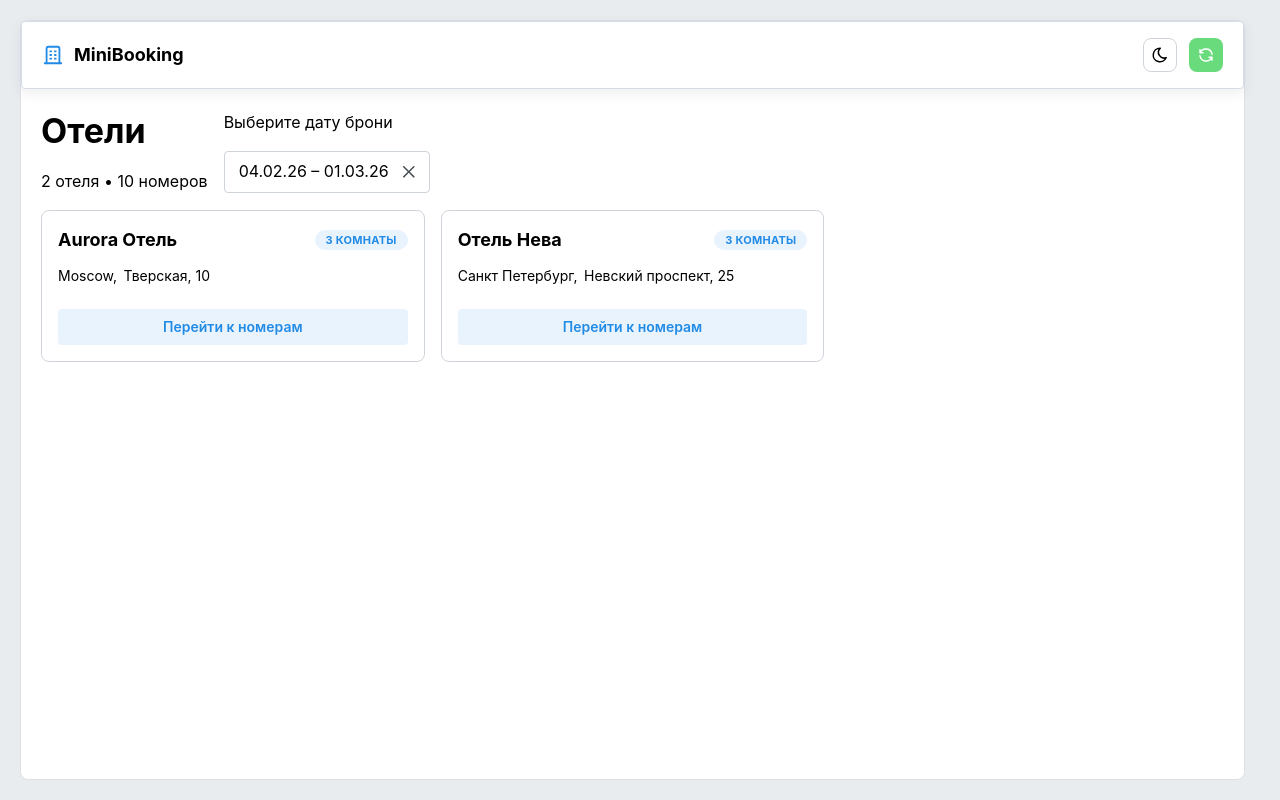
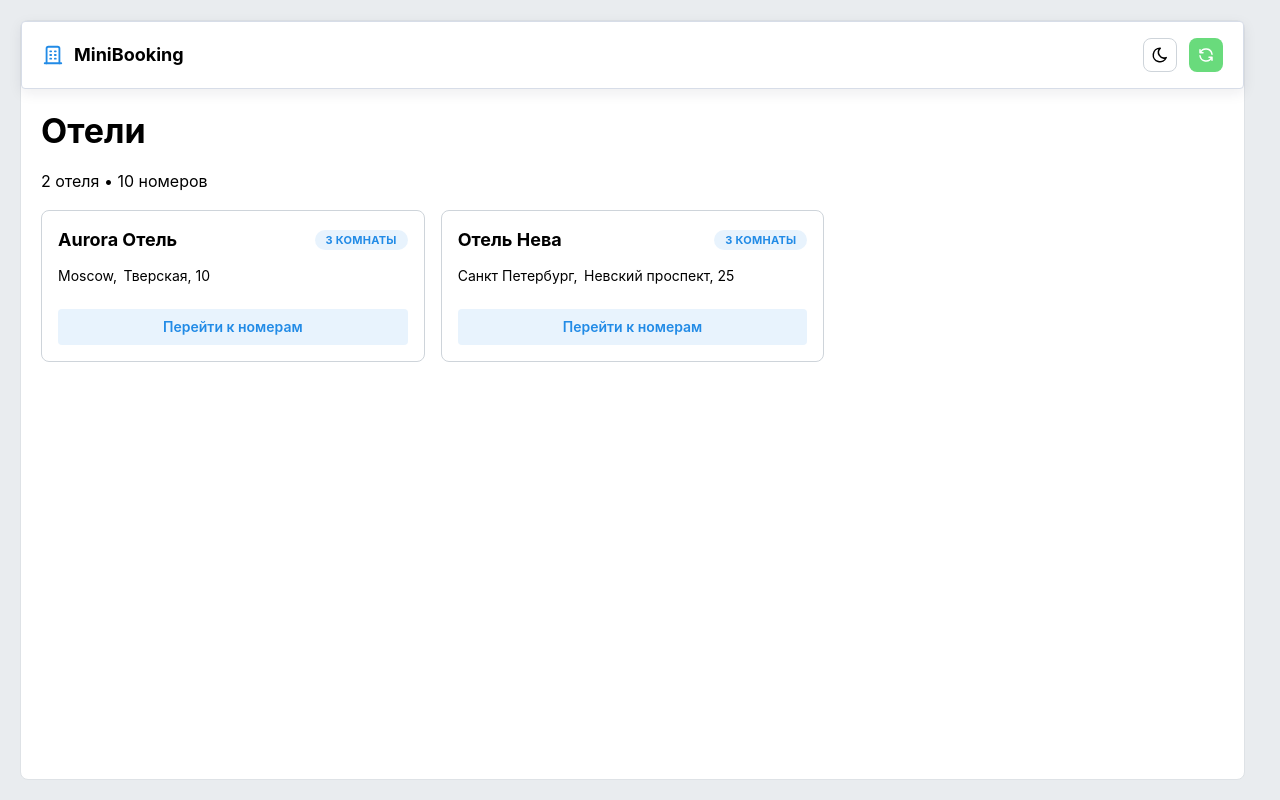
Before and after one commit to ivatra/mini_booking, a React (Vite) app in the folder apps/web/: page / in a window 1280 px wide. Built offline with nearby package versions, Linux system fonts and the light colour scheme.

Commit message:
refactor (web booking date picker): rem from layout, add to separate file

```diff
--- a/apps/web/src/ui/RoomsPageHeader.module.css
+++ b/apps/web/src/ui/RoomsPageHeader.module.css
@@ -43,16 +43,3 @@
   font-weight: 600;
   line-height: 1.2;
 }
-
-.m__date-input {
-  border-radius: var(--mantine-radius-md);
-}
-
-.m__add-button {
-  border-radius: var(--mantine-radius-md);
-  padding-inline: var(--mantine-spacing-lg);
-}
-
-.m_add-button_label {
-  white-space: normal;
-}
--- a/apps/web/src/ui/RoomsPageHeader.tsx
+++ b/apps/web/src/ui/RoomsPageHeader.tsx
@@ -1,5 +1,4 @@
 import { Group, Paper, Stack, Text, Title } from "@mantine/core";
-import { DatePickerInput } from "@mantine/dates";
 
 import classes from "./RoomsPageHeader.module.css";
 
@@ -17,19 +16,6 @@ const RoomsPageHeader = () => {
           </Title>
           <Text className={classes.mSubtitle}>2 отеля • 10 номеров</Text>
         </Stack>
-
-        <Stack className={classes.mDate}>
-          <Text className={classes.mDateLabel}>Выберите дату брони</Text>
-          <DatePickerInput
-            size="md"
-            aria-label="Выберите диапазон дат"
-            type="range"
-            value={["2026-02-04", "2026-03-01"]}
-            clearable
-            valueFormat="DD.MM.YY"
-            classNames={{ input: classes.mDateInput }}
-          />
-        </Stack>
       </Group>
     </Paper>
   );
```
Also changed, not shown: apps/web/src/ui/BookingDatePicker.tsx (added, +29 -0 lines).
